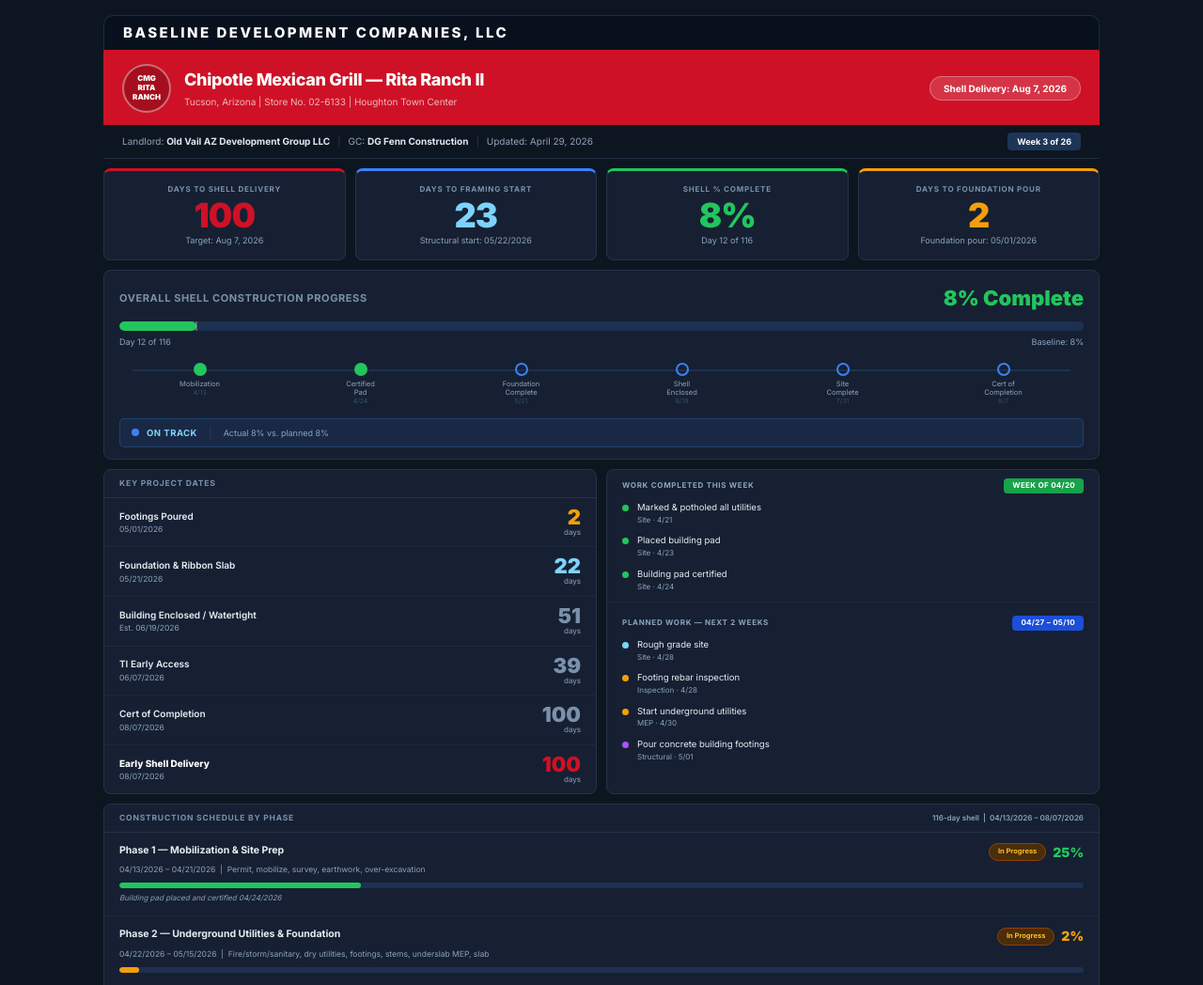
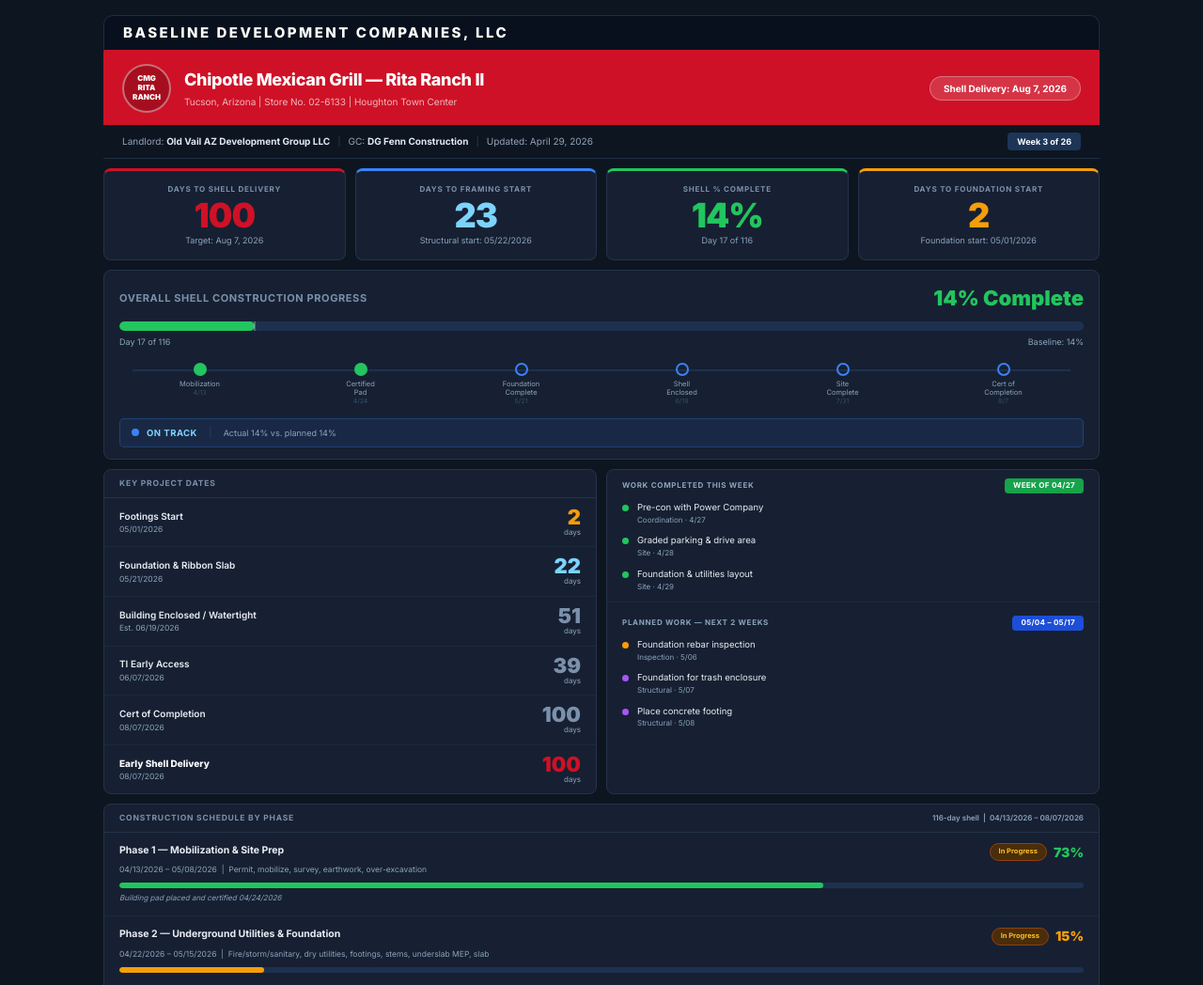
Before and after one commit to Baseline120/Chipotle-Mexican-Grill-Rita-Ranch-II, a plain HTML site: page index.html in a window 1280 px wide. Shown: the top 1048 px of the page at 94% size. Drawn offline with Linux system fonts and the light colour scheme.

Commit message:
Update index.html

```diff
--- a/index.html
+++ b/index.html
@@ -9,7 +9,7 @@
 <meta property="og:type" content="website">
 <style>
 /* ============================================================
-   v4 | Updated: 2026-04-17 | Updated by: BC
+   v5 | Updated: 2026-04-29 | Updated by: BC
    EDIT ONLY THE PROJECT {} CONFIG BLOCK.
    DO NOT TOUCH ANYTHING BELOW // RENDER ENGINE
 ============================================================ */
@@ -293,9 +293,9 @@
   tiAllowance:   '$60,815',
 
   // ── Progress (update weekly) ──
-  shellPct:      8,
-  shellDayCur:   12,
-  scheduledPct:  8,
+  shellPct:      14,
+  shellDayCur:   17,
+  scheduledPct:  14,
   varianceDays:  0,    // + ahead, - behind; 0 with day 0 = pre-construction
 
   // ── Milestones ──
@@ -311,7 +311,7 @@
 
   // ── Key dates (left column) ──
   keyDates: [
-    { label:'Footings Poured',               sub:'05/01/2026',                          date:'2026-05-01', color:'#f59e0b', bold:false },
+    { label:'Footings Start',                sub:'05/01/2026',                          date:'2026-05-01', color:'#f59e0b', bold:false },
     { label:'Foundation & Ribbon Slab',      sub:'05/21/2026',                          date:'2026-05-21', color:'#7dd3fc', bold:false },
     { label:'Building Enclosed / Watertight',  sub:'Est. 06/19/2026',                    date:'2026-06-19', color:'#7b90ab', bold:false },
     { label:'TI Early Access',                  sub:'06/07/2026',                          date:'2026-06-07', color:'#7b90ab', bold:false },
@@ -320,36 +320,35 @@
   ],
 
   // ── This week ──
-  thisWeekLabel: 'Week of 04/20',
+  thisWeekLabel: 'Week of 04/27',
   thisWeek: [
-    { text:'Marked & potholed all utilities',           tag:'Site · 4/21',        color:'#22c55e' },
-    { text:'Placed building pad',                       tag:'Site · 4/23',        color:'#22c55e' },
-    { text:'Building pad certified',                    tag:'Site · 4/24',        color:'#22c55e' },
+    { text:'Pre-con with Power Company',                tag:'Coordination · 4/27', color:'#22c55e' },
+    { text:'Graded parking & drive area',               tag:'Site · 4/28',         color:'#22c55e' },
+    { text:'Foundation & utilities layout',             tag:'Site · 4/29',         color:'#22c55e' },
   ],
 
   // ── Next 2 weeks ──
-  nextWeeksLabel: '04/27 – 05/10',
+  nextWeeksLabel: '05/04 – 05/17',
   nextWeeks: [
-    { text:'Rough grade site',                        tag:'Site · 4/28',        color:'#7dd3fc' },
-    { text:'Footing rebar inspection',                tag:'Inspection · 4/28',  color:'#f59e0b' },
-    { text:'Start underground utilities',             tag:'MEP · 4/30',         color:'#f59e0b' },
-    { text:'Pour concrete building footings',         tag:'Structural · 5/01',  color:'#a855f7' },
+    { text:'Foundation rebar inspection',             tag:'Inspection · 5/06',  color:'#f59e0b' },
+    { text:'Foundation for trash enclosure',          tag:'Structural · 5/07',  color:'#a855f7' },
+    { text:'Place concrete footing',                  tag:'Structural · 5/08',  color:'#a855f7' },
   ],
 
   // ── Phases (no task lists — summary only) ──
   phases: [
     {
       name: 'Phase 1 — Mobilization & Site Prep',
-      dates: '04/13/2026 – 04/21/2026',
+      dates: '04/13/2026 – 05/08/2026',
       scope: 'Permit, mobilize, survey, earthwork, over-excavation',
-      pct: 25, badge:'b-progress', badgeLabel:'In Progress',
+      pct: 73, badge:'b-progress', badgeLabel:'In Progress',
       barClass:'pb-grn', pctColor:'#22c55e', note: 'Building pad placed and certified 04/24/2026',
     },
     {
       name: 'Phase 2 — Underground Utilities & Foundation',
       dates: '04/22/2026 – 05/15/2026',
       scope: 'Fire/storm/sanitary, dry utilities, footings, stems, underslab MEP, slab',
-      pct: 2, badge:'b-progress', badgeLabel:'In Progress',
+      pct: 15, badge:'b-progress', badgeLabel:'In Progress',
       barClass:'pb-org', pctColor:'#f59e0b', note: null,
     },
     {
@@ -437,7 +436,7 @@
 
   const dCS = toD('2026-05-01');
   document.getElementById('st4').textContent  = dCS>0 ? dCS : '—';
-  document.getElementById('st4s').textContent = 'Foundation pour: 05/01/2026';
+  document.getElementById('st4s').textContent = 'Foundation start: 05/01/2026';
 
   // Progress bar
   document.getElementById('pb-pct').textContent  = P.shellPct + '% Complete';
@@ -572,7 +571,7 @@
       <div class="stat-sub"         id="st3s"></div>
     </div>
     <div class="stat-tile acc-org">
-      <div class="stat-lbl">Days to Foundation Pour</div>
+      <div class="stat-lbl">Days to Foundation Start</div>
       <div class="stat-num c-org" id="st4"></div>
       <div class="stat-sub"       id="st4s"></div>
     </div>
```
